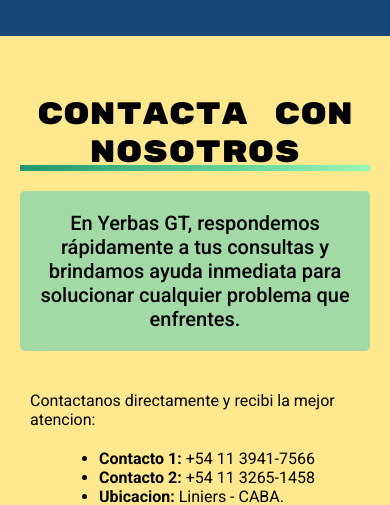
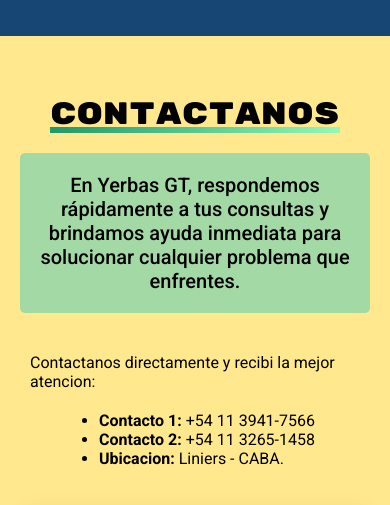
Before and after one commit to alejofilartiga/yerbas.gt-commerce, a plain HTML site: page index.html in a window 390 px wide. Shown: the part 4282-4787 px from the top of the page. Drawn offline with Linux system fonts and the light colour scheme.

Commit message:
Landing Done (1.4)

```diff
--- a/assets/styles/mediaqueries.css
+++ b/assets/styles/mediaqueries.css
@@ -165,6 +165,12 @@
         justify-content: center;
         text-align: center;
     }
+    .ft-title-container>.ft-title{
+        display: none;
+    }
+    .ft-title-mq{
+        display: flex;
+    }
 }
 
 
--- a/assets/styles/styles.css
+++ b/assets/styles/styles.css
@@ -621,6 +621,10 @@
     gap: 20px;
   }
 
+  .ft-title-mq{
+    display: none;
+  }
+
   .ft-title-container>h2{
     font-family: "Rubik Mono One", monospace;
     font-weight: 300;
--- a/index.html
+++ b/index.html
@@ -332,7 +332,8 @@
         <section id="contact-footer">
             <div class="ft-info-container">
                 <div class="ft-title-container">
-                    <h2 class="fancy-undeline">CONTACTA CON NOSOTROS</h2>
+                    <h2 class="ft-title-mq fancy-undeline">CONTACTANOS</h2>
+                    <h2 class="ft-title fancy-undeline">CONTACTA CON NOSOTROS</h2>
                     <p>En Yerbas GT, respondemos rápidamente a tus consultas y brindamos ayuda inmediata para solucionar cualquier problema que enfrentes.</p>
                 </div>
                 <div class="ft-contact-container">
```
